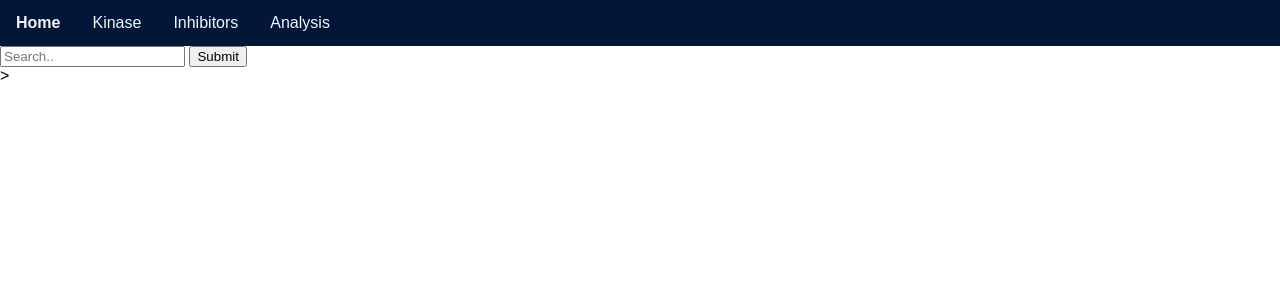
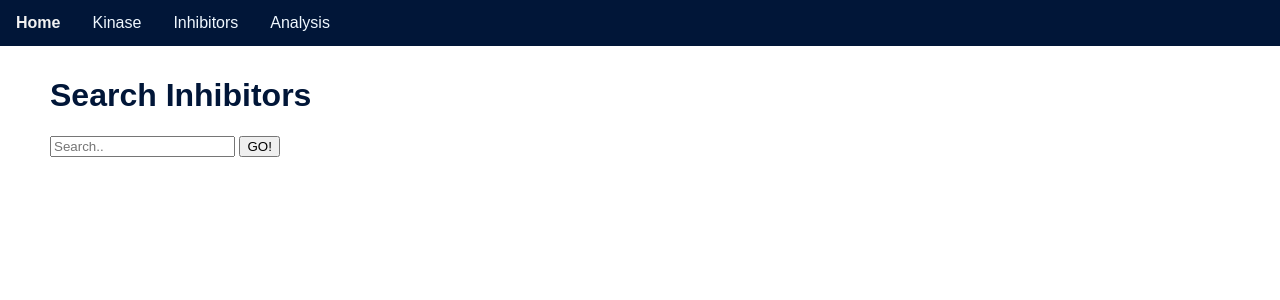
Before and after one commit to IldikoMagda/kellerman, a Flask app: page /inhibitor/ in a window 1280 px wide. Shown: the top 300 px of the page. Run offline with Flask 2, Linux system fonts and the light colour scheme.

Commit message:
udate inhibitor index template

```diff
--- a/templates/inhibitor/index.html
+++ b/templates/inhibitor/index.html
@@ -3,14 +3,17 @@
 
 {% block content %}
 
+
 <title>Inhibitors</title>
+<div class="content">
+<h1>Search Inhibitors</h1>
 <div class="search-container">
   <form action="{{ url_for('inhibitor.index') }}", method = "post">
       <input type="text" placeholder="Search.." name="name">
-        <button type="submit">Submit</button>
+        <button type="submit">GO!</button>
         </div>
     </form>
->
+
+
 </div>
-
 {% endblock %}
```
